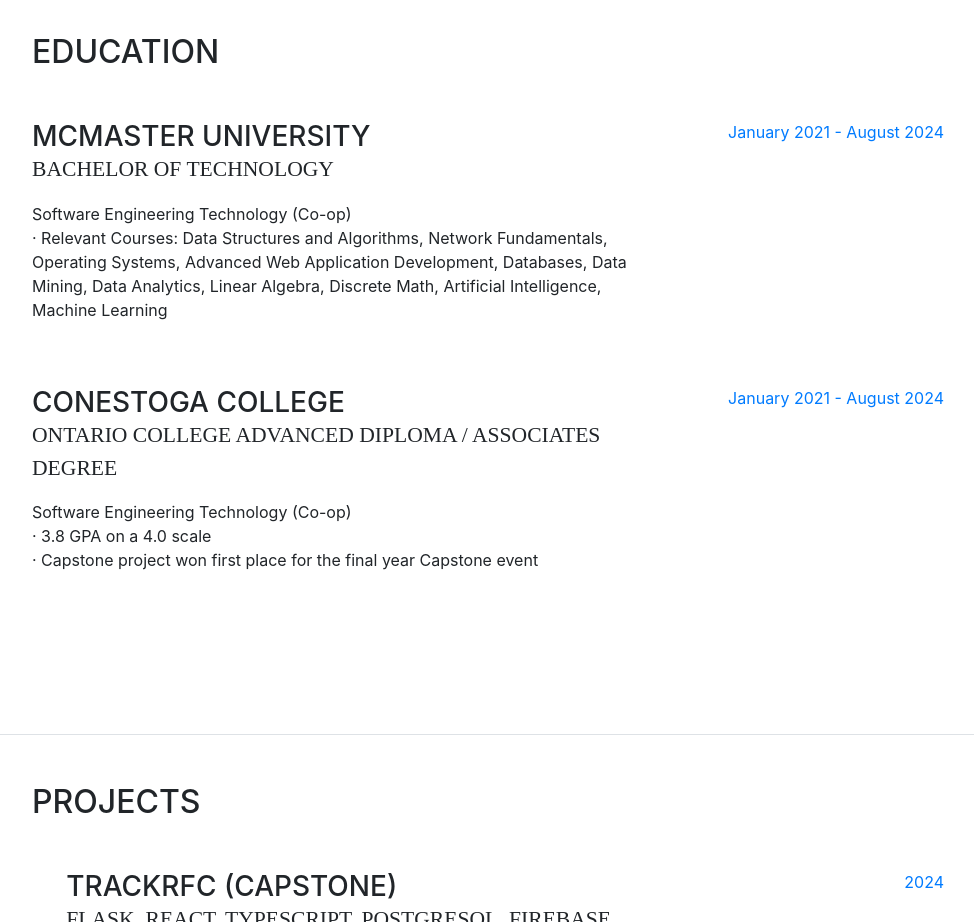
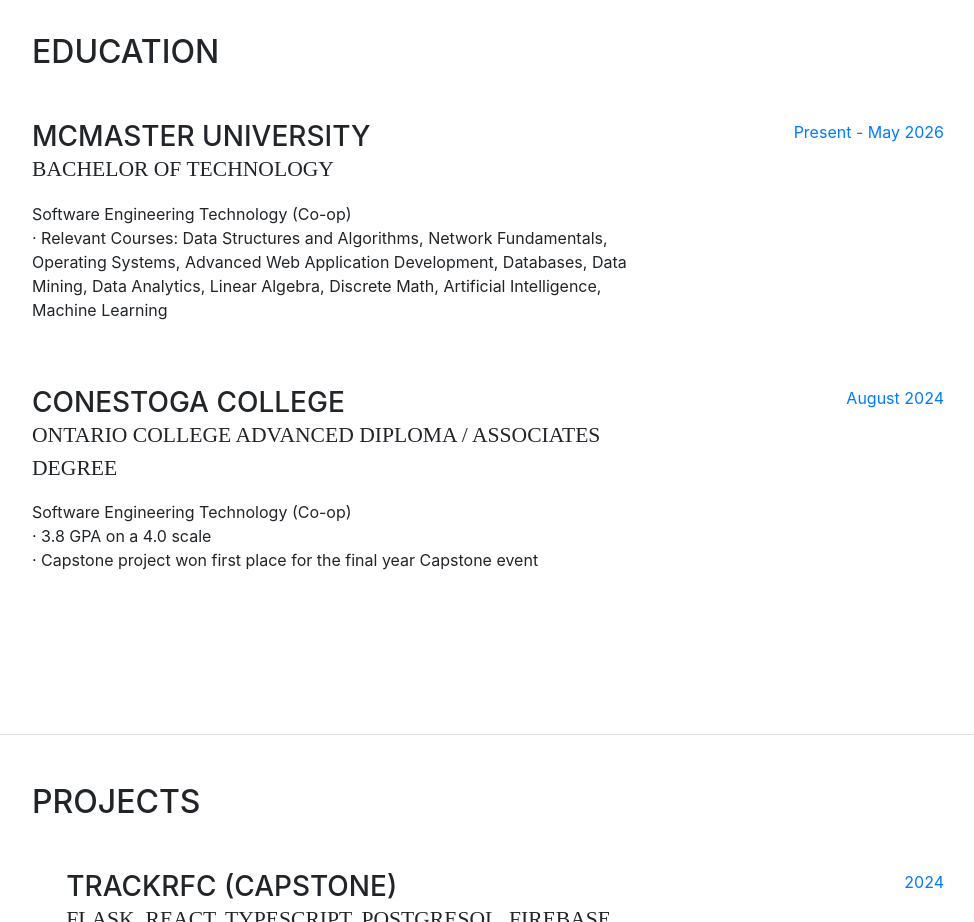
Before and after one commit to jchan6532/justinchan.github.io, a website with bundled scripts: page index.html in a window 1280 px wide. Shown: the part 2420-3342 px from the top of the page, without its empty margins (288-1262 px from the left). Built offline with nearby package versions, Linux system fonts and the light colour scheme; a web font is replaced by a local one.

Commit message:
Update index.html

```diff
--- a/index.html
+++ b/index.html
@@ -235,7 +235,7 @@
               </p>
             </div>
             <div class="resume-date text-md-right">
-              <span class="text-primary">January 2021 - August 2024</span>
+              <span class="text-primary">Present - May 2026</span>
             </div>
           </div>
 
@@ -254,7 +254,7 @@
               </p>
             </div>
             <div class="resume-date text-md-right">
-              <span class="text-primary">January 2021 - August 2024</span>
+              <span class="text-primary">August 2024</span>
             </div>
           </div>
         </div>
```
